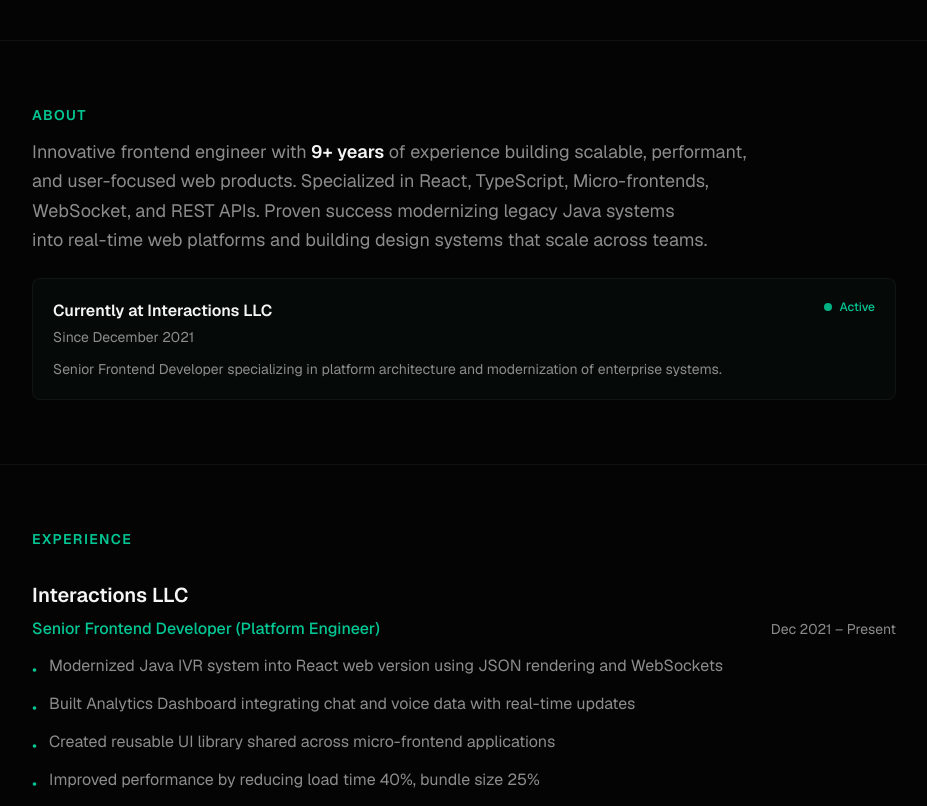
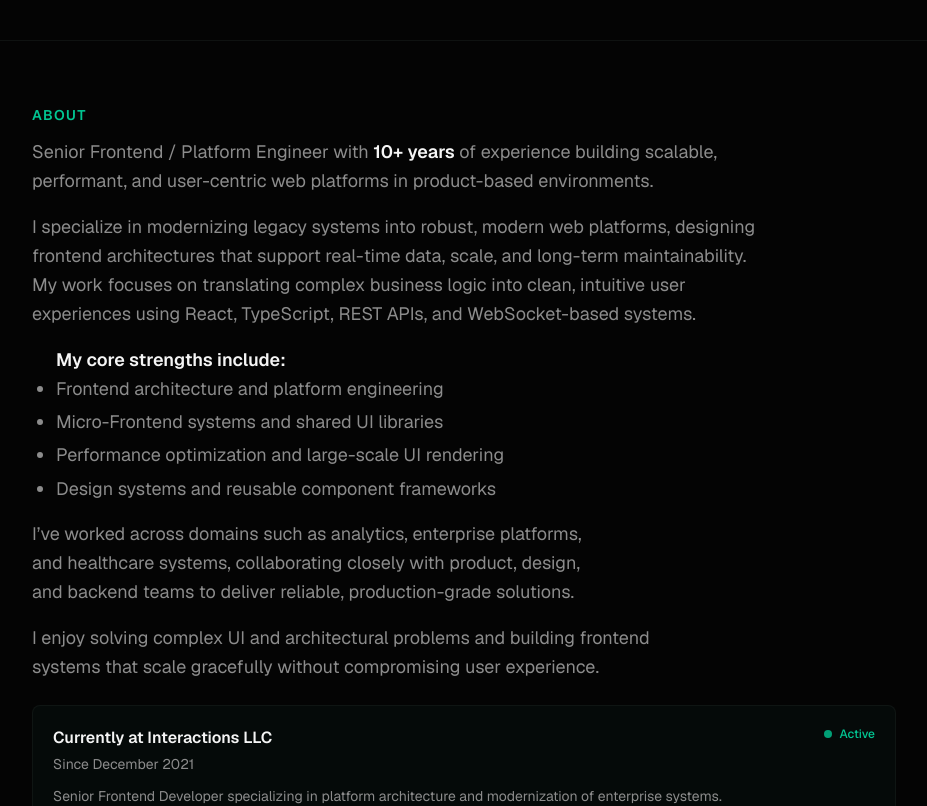
Before and after one commit to meshubhamashish/Portfolio, a Next.js app: page / in a window 1280 px wide. Shown: the part 760-1566 px from the top of the page, without its empty margins (176-1103 px from the left). Built offline with nearby package versions, Linux system fonts and the light colour scheme.

Commit message:
update personal info

```diff
--- a/components/sections/about.tsx
+++ b/components/sections/about.tsx
@@ -5,12 +5,30 @@ export default function About() {
         <div className="space-y-6">
           <div>
             <h2 className="text-sm font-semibold uppercase tracking-widest text-accent mb-3">About</h2>
-            <p className="text-lg text-muted-foreground leading-relaxed text-balance">
-              Innovative frontend engineer with <span className="font-semibold text-foreground">9+ years</span> of
-              experience building scalable, performant, and user-focused web products. Specialized in React, TypeScript,
-              Micro-frontends, WebSocket, and REST APIs. Proven success modernizing legacy Java systems into real-time
-              web platforms and building design systems that scale across teams.
-            </p>
+            <div className="text-lg text-muted-foreground leading-relaxed text-balance space-y-4">
+              <p>
+                Senior Frontend / Platform Engineer with <span className="font-semibold text-foreground">10+ years</span> of experience building scalable, performant,
+                and user-centric web platforms in product-based environments.
+              </p>
+              <p>
+                I specialize in modernizing legacy systems into robust, modern web platforms, designing frontend architectures that support real-time data, scale, and long-term maintainability.
+                My work focuses on translating complex business logic into clean, intuitive user experiences using React, TypeScript, REST APIs, and WebSocket-based systems.
+              </p>
+              <ul className="list-disc pl-6 space-y-1">
+                <span className="font-semibold text-foreground">My core strengths include:</span>
+                <li>Frontend architecture and platform engineering</li>
+                <li>Micro-Frontend systems and shared UI libraries</li>
+                <li>Performance optimization and large-scale UI rendering</li>
+                <li>Design systems and reusable component frameworks</li>
+              </ul>
+              <p>
+                I’ve worked across domains such as analytics, enterprise platforms, and healthcare systems,
+                collaborating closely with product, design, and backend teams to deliver reliable, production-grade solutions.
+              </p>
+              <p>
+                I enjoy solving complex UI and architectural problems and building frontend systems that scale gracefully without compromising user experience.
+              </p>
+            </div>
           </div>
 
           {/* Current role highlight */}
--- a/components/sections/contact.tsx
+++ b/components/sections/contact.tsx
@@ -1,25 +1,31 @@
 import { Button } from "@/components/ui/button"
-import { Github, Linkedin, Mail } from "lucide-react"
+import { Github, Linkedin, Mail, Package } from "lucide-react"
 
 export default function Contact() {
   const contacts = [
     {
       icon: Mail,
       label: "Email",
-      value: "shubham@example.com",
-      href: "mailto:shubham@example.com",
+      value: "shubhamashish@outlook.com",
+      href: "mailto:shubhamashish@outlook.com",
     },
     {
       icon: Linkedin,
       label: "LinkedIn",
-      value: "linkedin.com/in/shubham",
-      href: "https://linkedin.com/in/shubham",
+      value: "https://www.linkedin.com/in/shubham-ashish-770a87a9",
+      href: "https://www.linkedin.com/in/shubham-ashish-770a87a9",
     },
     {
       icon: Github,
       label: "GitHub",
-      value: "github.com/shubham",
-      href: "https://github.com/shubham",
+      value: "https://github.com/meshubhamashish",
+      href: "https://github.com/meshubhamashish",
+    },
+    {
+      icon: Package,
+      label: "NPM",
+      value: "https://www.npmjs.com/~shubhamashish",
+      href: "https://www.npmjs.com/~shubhamashish",
     },
   ]
 
@@ -36,21 +42,21 @@ export default function Contact() {
           </div>
 
           {/* Contact Links */}
-          <div className="grid sm:grid-cols-3 gap-6">
+          <div className="grid sm:grid-cols-2 lg:grid-cols-4 gap-6">
             {contacts.map((contact, idx) => {
               const Icon = contact.icon
               return (
                 <Button
                   key={idx}
                   variant="outline"
-                  className="h-auto flex-col items-start p-6 border-border/50 hover:bg-card/50 gap-3 bg-transparent"
+                  className="h-auto flex-col items-start p-6 border-border/50 hover:bg-card/50 gap-3 bg-transparent w-full"
                   asChild
                 >
                   <a href={contact.href} target="_blank" rel="noopener noreferrer">
-                    <Icon className="w-5 h-5 text-accent" />
-                    <div className="text-left">
+                    <Icon className="w-5 h-5 text-accent shrink-0" />
+                    <div className="text-left w-full">
                       <div className="text-xs text-muted-foreground font-medium">{contact.label}</div>
-                      <div className="text-sm font-semibold text-foreground mt-1">{contact.value}</div>
+                      <div className="text-sm font-semibold text-foreground mt-1 break-all whitespace-normal">{contact.value}</div>
                     </div>
                   </a>
                 </Button>
--- a/components/sections/hero.tsx
+++ b/components/sections/hero.tsx
@@ -25,7 +25,7 @@ export default function Hero() {
           {/* CTA Buttons */}
           <div className="flex flex-col sm:flex-row gap-4 justify-center pt-8">
             <Button size="lg" variant="outline" className="gap-2 bg-transparent" asChild>
-              <a href="#contact">
+              <a href="/Shubham_Ashish_Resume.pdf" download="Shubham_Ashish_Resume.pdf">
                 <Download className="w-4 h-4" />
                 Download Resume
               </a>
```
Also changed, not shown: 1 other file (tests, documents, lock files or other folders).
